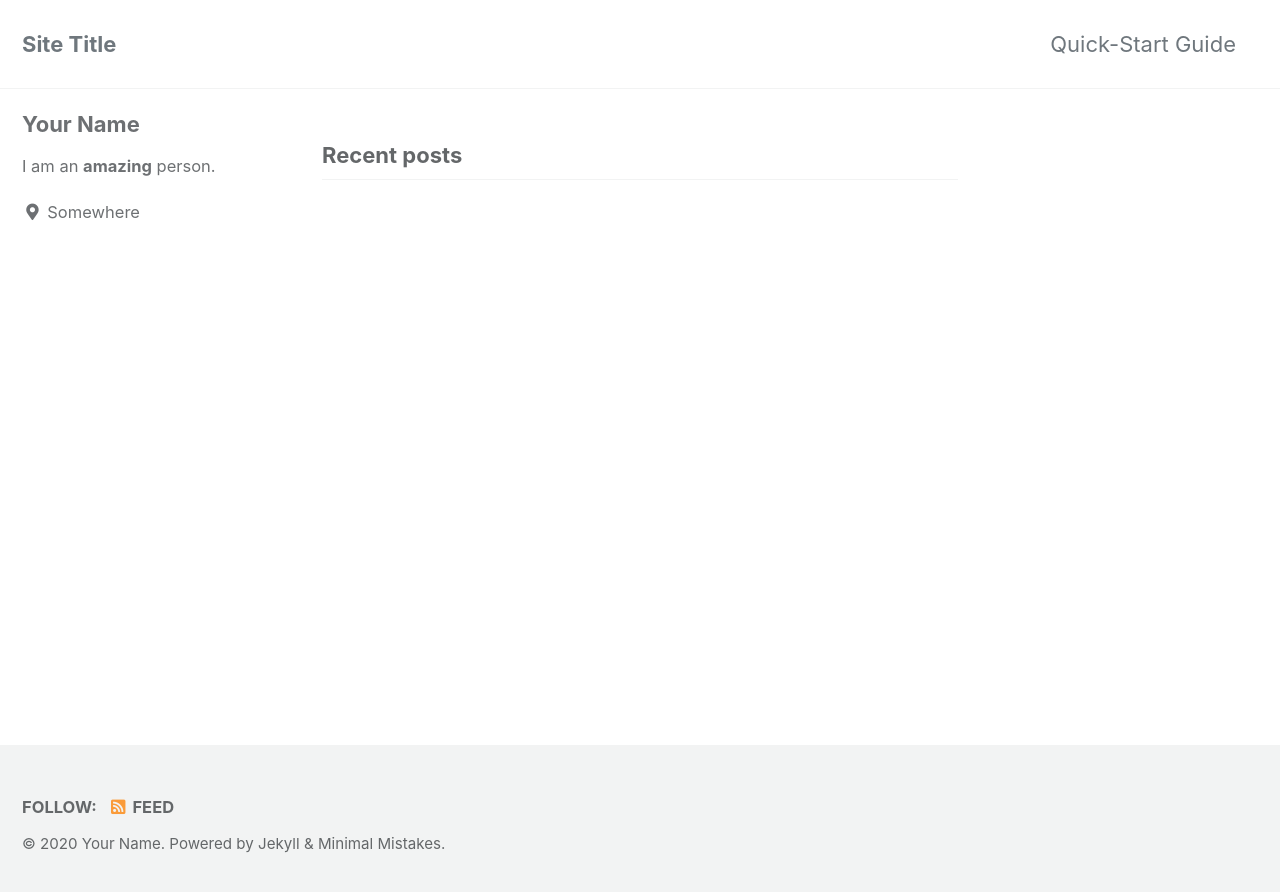
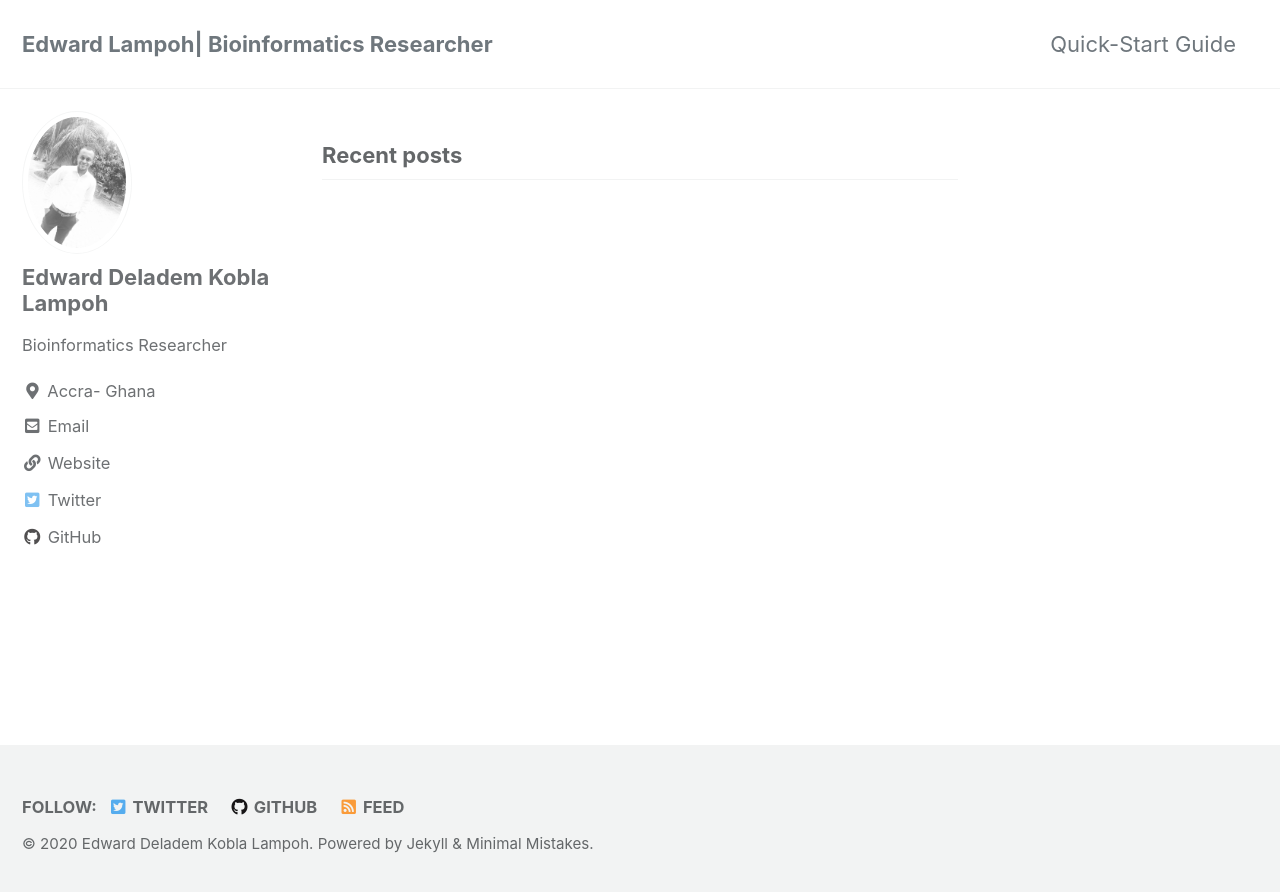
Before and after one commit to Edie738/Edie738.github.io, a Jekyll site: the page built from index.html, in a window 1280 px wide. Shown: the top 892 px of the page. Built offline with Jekyll 4.4.1, drawn with Linux system fonts in a browser that asks for light colours; cached includes are drawn as plain includes; the list of posts is cut into pages by our own code.

Commit message:
2nd commit

```diff
--- a/_config.yml
+++ b/_config.yml
@@ -16,11 +16,11 @@ minimal_mistakes_skin    : "default" # "air", "aqua", "contrast", "dark", "dirt"
 
 # Site Settings
 locale                   : "en-US"
-title                    : "Site Title"
+title                    : "Edward Lampoh| Bioinformatics Researcher"
 title_separator          : "-"
 subtitle                 : # site tagline that appears below site title in masthead
-name                     : "Your Name"
-description              : "An amazing website."
+name                     : "Edward Deladem Kobla Lampoh"
+description              : "A portfolio of my research work as well as related blog posts"
 url                      : # the base hostname & protocol for your site e.g. "https://mmistakes.github.io"
 baseurl                  : # the subpath of your site, e.g. "/blog"
 repository               : # GitHub username/repo-name e.g. "mmistakes/minimal-mistakes"
@@ -93,27 +93,27 @@ analytics:
 
 # Site Author
 author:
-  name             : "Your Name"
-  avatar           : # path of avatar image, e.g. "/assets/images/bio-photo.jpg"
-  bio              : "I am an **amazing** person."
-  location         : "Somewhere"
+  name             : "Edward Deladem Kobla Lampoh"
+  avatar           : "/assets/images/me2.jpg"
+  bio              : "Bioinformatics Researcher"
+  location         : "Accra- Ghana"
   email            :
   links:
     - label: "Email"
       icon: "fas fa-fw fa-envelope-square"
-      # url: "mailto:your.name@email.com"
+      url: "mailto:dredielam@gmail.com"
     - label: "Website"
       icon: "fas fa-fw fa-link"
-      # url: "https://your-website.com"
+      url: "https://edie738.github.io"
     - label: "Twitter"
       icon: "fab fa-fw fa-twitter-square"
-      # url: "https://twitter.com/"
+      url: "https://twitter.com/edie_I_AM"
     - label: "Facebook"
       icon: "fab fa-fw fa-facebook-square"
       # url: "https://facebook.com/"
     - label: "GitHub"
       icon: "fab fa-fw fa-github"
-      # url: "https://github.com/"
+      url: "https://github.com/Edie738"
     - label: "Instagram"
       icon: "fab fa-fw fa-instagram"
       # url: "https://instagram.com/"
@@ -123,13 +123,13 @@ footer:
   links:
     - label: "Twitter"
       icon: "fab fa-fw fa-twitter-square"
-      # url:
+      url: "https://twitter.com/edie_I_AM"
     - label: "Facebook"
       icon: "fab fa-fw fa-facebook-square"
       # url:
     - label: "GitHub"
       icon: "fab fa-fw fa-github"
-      # url:
+      url: "https://github.com/Edie738"
     - label: "GitLab"
       icon: "fab fa-fw fa-gitlab"
       # url:
@@ -279,3 +279,15 @@ defaults:
       comments: # true
       share: true
       related: true
+
+  # _pages
+  - scope:
+      path: ""
+      type: pages
+    values:
+      layout: single
+      author_profile: true
+      read_time: true
+      comments: # true
+      share: true
+      related: true
```
Also changed, not shown: assets/images/me2.jpg (added), 1 other file.
